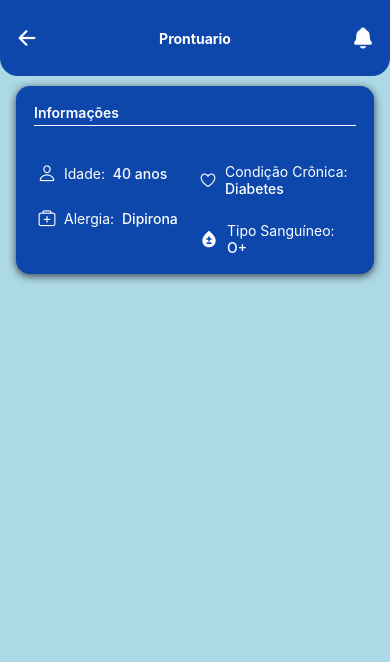
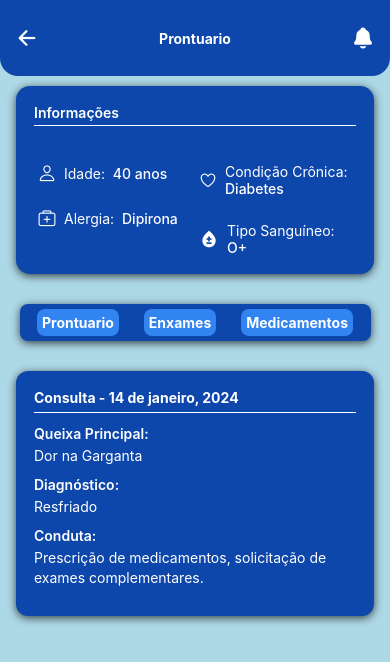
Before and after one commit to ClinicHealthCareSystem/MedicFrontEnd, a React Native app: screen / in a window 390 px wide. Shown: the top 662 px of the page. Built offline with nearby package versions, Linux system fonts and the light colour scheme; what react-native-responsive-fontsize would draw is missing.

Commit message:
TSK-4: Cria botões de navegação para tela do dasboard, adiciona card do prontuario

```diff
--- /dev/null
+++ b/src/componentes/cardInfoDashboard.tsx
@@ -0,0 +1,37 @@
+import { View, Text } from "react-native";
+
+import style from "../stylesComponents/cardInfoDashboard";
+import { useState } from "react";
+type Props = {
+  activeTab: "opcao1" | "opcao2" | "opcao3";
+};
+export default function CardInfoDashboard({ activeTab }: Props) {
+  return (
+    <>
+      {activeTab === "opcao1" && (
+        <View style={style.card}>
+          <View style={style.header}>
+            <Text style={style.textHeader}>Consulta - 14 de janeiro, 2024</Text>
+          </View>
+
+          <View style={style.caixa}>
+            <Text style={style.caixaTitle}>Queixa Principal: </Text>
+            <Text style={style.caixaText}>Dor na Garganta</Text>
+          </View>
+
+          <View style={style.caixa}>
+            <Text style={style.caixaTitle}>Diagnóstico: </Text>
+            <Text style={style.caixaText}>Resfriado</Text>
+          </View>
+
+          <View style={style.caixa}>
+            <Text style={style.caixaTitle}>Conduta: </Text>
+            <Text style={style.caixaText}>
+              Prescrição de medicamentos, solicitação de exames complementares.
+            </Text>
+          </View>
+        </View>
+      )}
+    </>
+  );
+}
--- /dev/null
+++ b/src/componentes/tabsNavegationDash.tsx
@@ -0,0 +1,28 @@
+import React from "react";
+import { View,Text, TouchableOpacity } from "react-native";
+import styles from "../stylesComponents/tabsNavegationDash";
+
+type Tab ={
+label: string;
+value: string;
+};
+
+
+type Props = {
+  tabs: Tab[];
+  activeTab: string;
+  onPress: (value: string) => void;
+};
+
+export default function TabsNavegationDash({ tabs,  onPress }: Props) {
+  return (
+    <View style={styles.tabsCaixa}>
+      {tabs.map((tab) => (
+        <TouchableOpacity key={tab.value} style={styles.tabButtonPerfil}
+          onPress={() => onPress(tab.value)}>
+          <Text style={[styles.tabTextPerfil,]}>{tab.label}</Text>
+        </TouchableOpacity>
+      ))}
+    </View>
+  );
+}
--- a/src/screen/DashboardPaciente.tsx
+++ b/src/screen/DashboardPaciente.tsx
@@ -1,13 +1,31 @@
 import {View, ScrollView} from "react-native";
+import { useState } from "react";
 import styles from "../styles/pacientes";
 import CardDashboard from "../componentes/cardashboard";
 import HeaderHome from "../componentes/headerHome";
+import TabsNavegationDash from "../componentes/tabsNavegationDash";
+import CardInfoDashboard from "../componentes/cardInfoDashboard";
 export default function DashboardPaciente() {
+     const [activeTab, setActiveTab] = useState<"opcao1" | "opcao2" | "opcao3">(
+    "opcao1"
+  );
     return(
         <View style={styles.background}>
             <HeaderHome  titulo = "Prontuario" mostrarBusca={false} mostrarVoltar={true}/>
             <ScrollView>
                 <CardDashboard/>
+                <TabsNavegationDash
+                activeTab={activeTab}
+                tabs={[
+              {label: "Prontuario", value: "opcao1"},
+              {label: "Enxames", value: "opcao2"},
+              {label: "Medicamentos", value: "opcao3"},
+            ]}
+            onPress={(value) => setActiveTab(value as "opcao1" | "opcao2" | "opcao3")}
+            />
+            <CardInfoDashboard activeTab={activeTab} />
+
+
             </ScrollView>
 
 
--- /dev/null
+++ b/src/stylesComponents/cardInfoDashboard.tsx
@@ -0,0 +1,47 @@
+import { StyleSheet } from "react-native";
+import { RFValue } from "react-native-responsive-fontsize";
+
+export default StyleSheet.create({
+  card: {
+    backgroundColor: "#0D47AB",
+    borderRadius: 12,
+    padding: 18,
+    marginVertical: 10,
+    marginHorizontal: 16,
+    shadowColor: "black",
+    shadowOffset: { width: 0, height: 2 },
+    shadowOpacity: 0.7,
+    shadowRadius: 8,
+    elevation: 5,
+  },
+
+  header: {
+    borderBottomWidth: 1,
+    borderBottomColor: "white",
+    marginBottom: 12,
+    paddingBottom: 6,
+  },
+
+  textHeader: {
+    fontSize: RFValue(18),
+    fontWeight: "bold",
+    color: "white",
+  },
+
+  caixa: {
+    marginBottom: 10,
+  },
+
+  caixaTitle: {
+    fontSize: RFValue(16),
+    fontWeight: "600",
+    color: "white",
+    marginBottom: 4,
+  },
+
+  caixaText: {
+    fontSize: RFValue(14),
+    color: "white",
+    lineHeight: 20,
+  },
+});
--- /dev/null
+++ b/src/stylesComponents/tabsNavegationDash.tsx
@@ -0,0 +1,30 @@
+import { StyleSheet } from "react-native";
+
+export default StyleSheet.create({
+   tabsCaixa: {
+    flexDirection: "row",
+    justifyContent: "space-around",
+    alignSelf: "center",
+    marginHorizontal: 20,
+    marginVertical: 20,
+    backgroundColor: "#0D47AB",
+    width: "90%",
+    padding: 5,
+    shadowOffset: { width: 0, height: 2 },
+    shadowOpacity: 0.7,
+    shadowRadius: 8,
+    elevation: 5,
+    borderRadius: 8,
+  },
+  tabButtonPerfil: {
+    paddingVertical: 5,
+    paddingHorizontal: 5,
+    backgroundColor: "#3284f1",
+    borderRadius: 8,
+  },
+
+  tabTextPerfil: {
+    color: "white",
+    fontWeight: "bold",
+  },
+});
```
